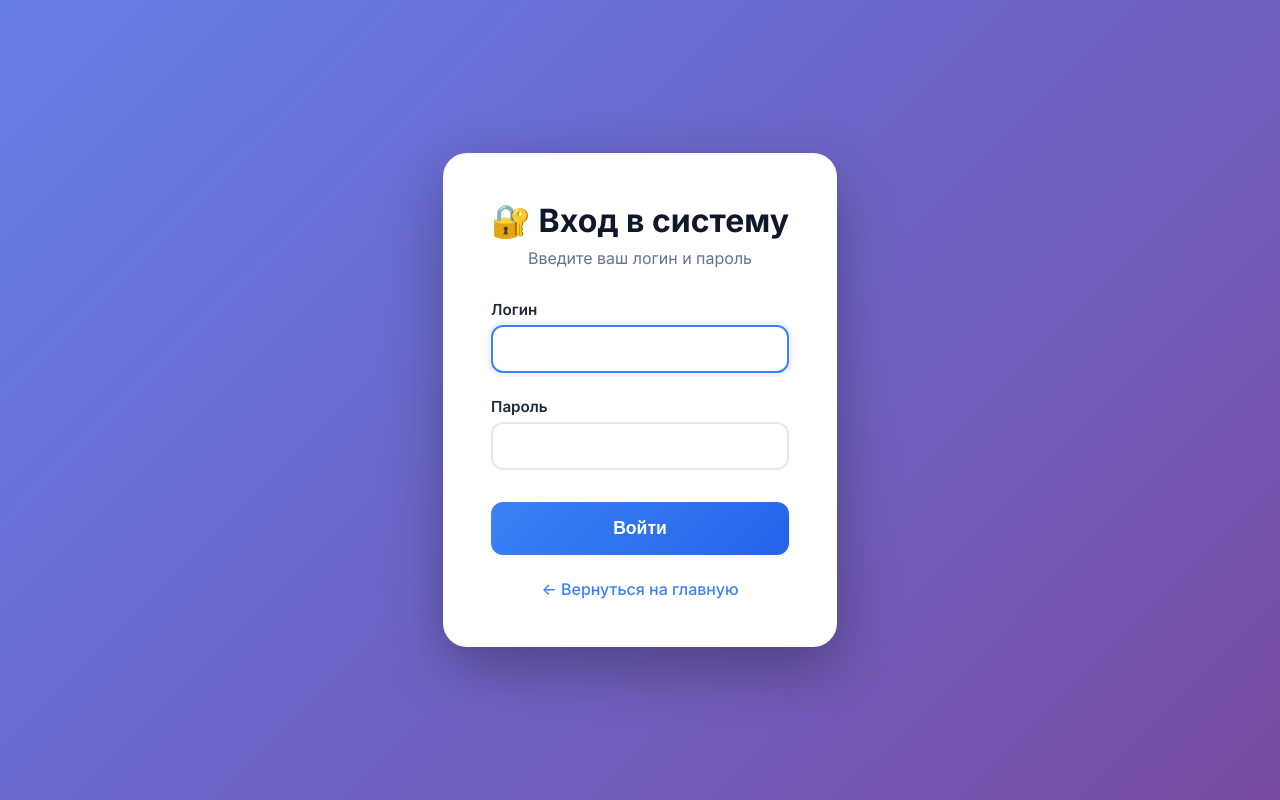
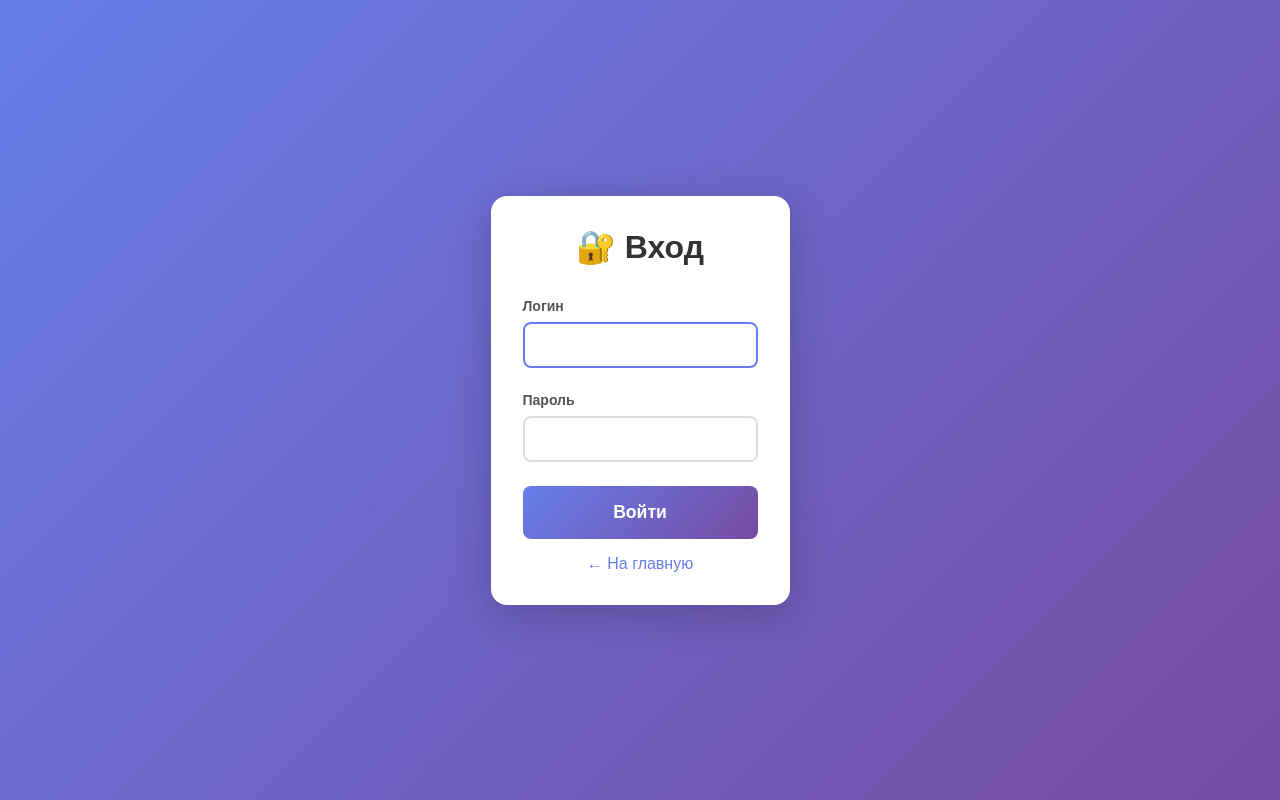
Before and after one commit to notyabl/webback-8, a PHP site: page /login in a window 1280 px wide. Run offline with PHP 8.4, Linux system fonts and the light colour scheme.

```diff
--- a/modules/login.php
+++ b/modules/login.php
@@ -1,17 +1,15 @@
 <?php
 require_once('db.php');
 
-// Обработчик GET - показать форму входа
 function login_get($request) {
   $c = array(
-    'title' => 'Вход в систему - CodeCraft Studio',
+    'title' => 'Вход в систему',
     'errors' => array(),
     'values' => array(),
   );
   return theme('login', $c);
 }
 
-// Обработчик POST - обработка входа
 function login_post($request) {
   global $db;
 
@@ -29,33 +27,31 @@ function login_post($request) {
 
   if (!empty($errors)) {
     $c = array(
-      'title' => 'Вход в систему - CodeCraft Studio',
+      'title' => 'Вход в систему',
       'errors' => $errors,
       'values' => $request['post'],
     );
     return theme('login', $c);
   }
 
-  // Ищем пользователя в БД
   $stmt = $db->prepare("SELECT id, login, password_hash, email FROM users WHERE login = ?");
   $stmt->execute([$login]);
   $user = $stmt->fetch(PDO::FETCH_ASSOC);
 
   if (!$user || !password_verify($password, $user['password_hash'])) {
     $c = array(
-      'title' => 'Вход в систему - CodeCraft Studio',
+      'title' => 'Вход в систему',
       'errors' => array('auth' => 'Неверный логин или пароль'),
       'values' => $request['post'],
     );
     return theme('login', $c);
   }
 
-  // Успешный вход - создаем сессию
   session_start();
   $_SESSION['user_id'] = $user['id'];
   $_SESSION['login'] = $user['login'];
   $_SESSION['email'] = $user['email'];
 
-  // Редирект на главную
   return redirect('');
 }
+?>
--- a/modules/logout.php
+++ b/modules/logout.php
@@ -1,7 +1,7 @@
 <?php
-// Обработчик GET - выход из системы
 function logout_get($request) {
   session_start();
   session_destroy();
   return redirect('');
 }
+?>
--- a/theme/login.tpl.php
+++ b/theme/login.tpl.php
@@ -3,114 +3,90 @@
 <head>
   <meta charset="UTF-8">
   <meta name="viewport" content="width=device-width, initial-scale=1.0">
-  <title><?php echo htmlspecialchars($c['title'] ?? 'Вход в систему'); ?></title>
-  <link href="https://fonts.googleapis.com/css2?family=Inter:wght@300;400;500;600;700;800&display=swap" rel="stylesheet">
+  <title><?php echo htmlspecialchars($c['title']); ?></title>
   <style>
-    * { margin: 0; padding: 0; box-sizing: border-box; }
     body {
-      font-family: 'Inter', -apple-system, BlinkMacSystemFont, sans-serif;
+      font-family: Arial, sans-serif;
       background: linear-gradient(135deg, #667eea 0%, #764ba2 100%);
       min-height: 100vh;
       display: flex;
       align-items: center;
       justify-content: center;
-      padding: 20px;
+      margin: 0;
     }
-    .login-card {
+    .login-box {
       background: white;
-      padding: 3rem;
-      border-radius: 1.5rem;
-      box-shadow: 0 20px 60px rgba(0, 0, 0, 0.3);
-      max-width: 450px;
+      padding: 2rem;
+      border-radius: 1rem;
+      box-shadow: 0 10px 40px rgba(0,0,0,0.2);
       width: 100%;
+      max-width: 400px;
     }
-    .login-header {
+    h1 {
       text-align: center;
+      color: #333;
       margin-bottom: 2rem;
-    }
-    .login-header h1 {
-      font-size: 2rem;
-      font-weight: 700;
-      color: #0f172a;
-      margin-bottom: 0.5rem;
-    }
-    .login-header p {
-      color: #64748b;
     }
     .form-group {
       margin-bottom: 1.5rem;
     }
-    .form-group label {
+    label {
       display: block;
-      font-weight: 600;
-      font-size: 0.95rem;
-      color: #1e293b;
-      margin-bottom: 0.4rem;
+      margin-bottom: 0.5rem;
+      font-weight: bold;
+      color: #555;
     }
-    .form-group input {
+    input[type="text"],
+    input[type="password"] {
       width: 100%;
-      padding: 0.75rem 1rem;
-      border: 2px solid #e2e8f0;
-      border-radius: 0.75rem;
+      padding: 0.75rem;
+      border: 2px solid #ddd;
+      border-radius: 0.5rem;
       font-size: 1rem;
-      font-family: inherit;
-      transition: border-color 0.2s, box-shadow 0.2s;
+      box-sizing: border-box;
     }
-    .form-group input:focus {
+    input:focus {
       outline: none;
-      border-color: #3b82f6;
-      box-shadow: 0 0 0 4px rgba(59, 130, 246, 0.08);
+      border-color: #667eea;
     }
-    .btn-login {
+    button {
       width: 100%;
       padding: 1rem;
-      background: linear-gradient(135deg, #3b82f6, #2563eb);
+      background: linear-gradient(135deg, #667eea, #764ba2);
       color: white;
       border: none;
-      border-radius: 0.75rem;
+      border-radius: 0.5rem;
       font-size: 1.1rem;
-      font-weight: 600;
+      font-weight: bold;
       cursor: pointer;
-      transition: transform 0.2s, box-shadow 0.2s;
-      margin-top: 0.5rem;
     }
-    .btn-login:hover {
-      transform: translateY(-2px);
-      box-shadow: 0 10px 20px rgba(59, 130, 246, 0.3);
+    button:hover {
+      opacity: 0.9;
     }
-    .error-message {
-      background: #fef2f2;
-      border-left: 4px solid #ef4444;
-      color: #991b1b;
+    .error {
+      background: #fee;
+      color: #c00;
       padding: 1rem;
       border-radius: 0.5rem;
-      margin-bottom: 1.5rem;
+      margin-bottom: 1rem;
+      border-left: 4px solid #c00;
     }
     .back-link {
       text-align: center;
-      margin-top: 1.5rem;
+      margin-top: 1rem;
     }
     .back-link a {
-      color: #3b82f6;
+      color: #667eea;
       text-decoration: none;
-      font-weight: 500;
-    }
-    .back-link a:hover {
-      text-decoration: underline;
     }
   </style>
 </head>
 <body>
-  <div class="login-card">
-    <div class="login-header">
-      <h1>🔐 Вход в систему</h1>
-      <p>Введите ваш логин и пароль</p>
-    </div>
+  <div class="login-box">
+    <h1>🔐 Вход</h1>
 
     <?php if (!empty($c['errors']['auth'])): ?>
-      <div class="error-message">
-        ⚠️ <?php echo htmlspecialchars($c['errors']['auth']); ?>
-      </div>
+      <div class="error">⚠️ <?php echo htmlspecialchars($c['errors']['auth']); ?></div>
     <?php endif; ?>
 
     <form method="POST" action="">
@@ -120,9 +96,7 @@
                value="<?php echo htmlspecialchars($c['values']['login'] ?? ''); ?>"
                required autofocus>
         <?php if (!empty($c['errors']['login'])): ?>
-          <div style="color: #ef4444; font-size: 0.85rem; margin-top: 0.3rem;">
-            <?php echo htmlspecialchars($c['errors']['login']); ?>
-          </div>
+          <div style="color:red;font-size:0.85rem;"><?php echo htmlspecialchars($c['errors']['login']); ?></div>
         <?php endif; ?>
       </div>
 
@@ -130,17 +104,15 @@
         <label for="password">Пароль</label>
         <input type="password" id="password" name="password" required>
         <?php if (!empty($c['errors']['password'])): ?>
-          <div style="color: #ef4444; font-size: 0.85rem; margin-top: 0.3rem;">
-            <?php echo htmlspecialchars($c['errors']['password']); ?>
-          </div>
+          <div style="color:red;font-size:0.85rem;"><?php echo htmlspecialchars($c['errors']['password']); ?></div>
         <?php endif; ?>
       </div>
 
-      <button type="submit" class="btn-login">Войти</button>
+      <button type="submit">Войти</button>
     </form>
 
     <div class="back-link">
-      <a href="/">← Вернуться на главную</a>
+      <a href="/">← На главную</a>
     </div>
   </div>
 </body>
```
